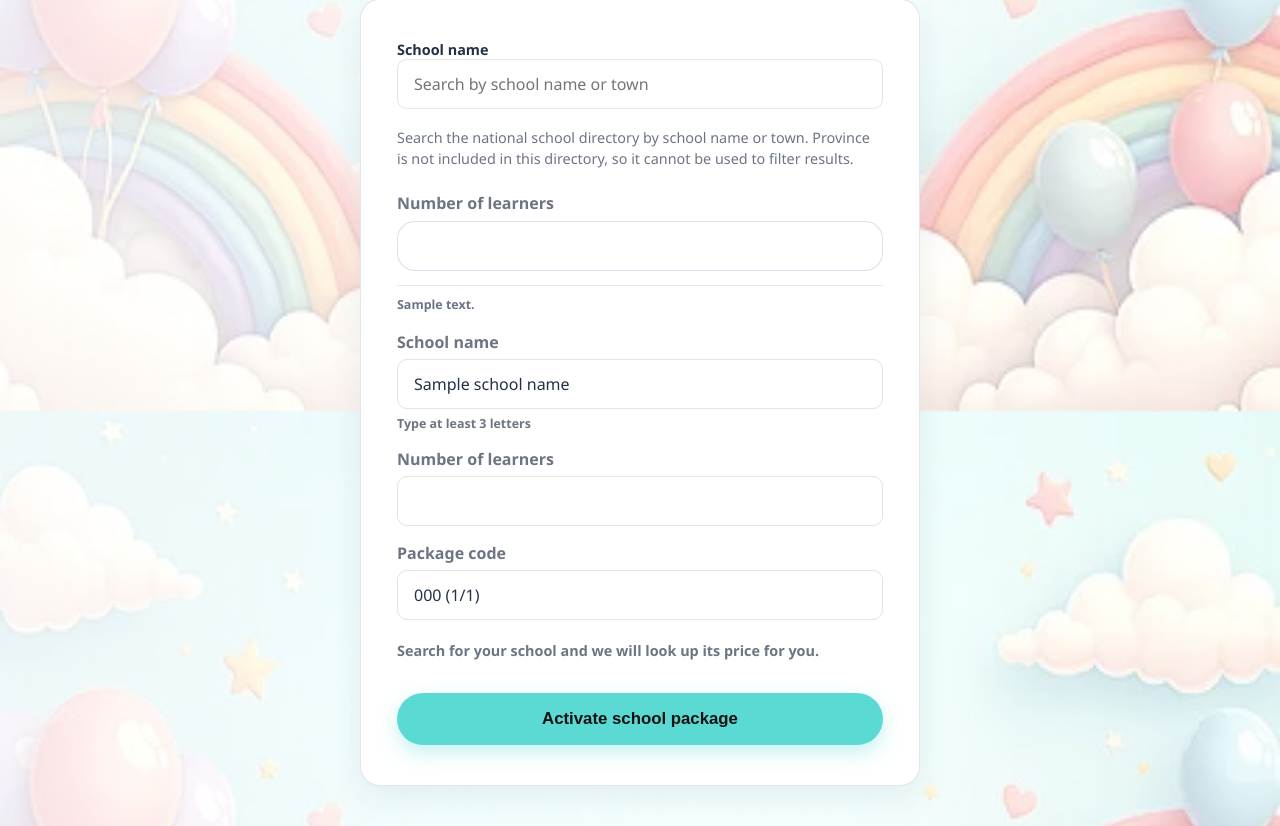
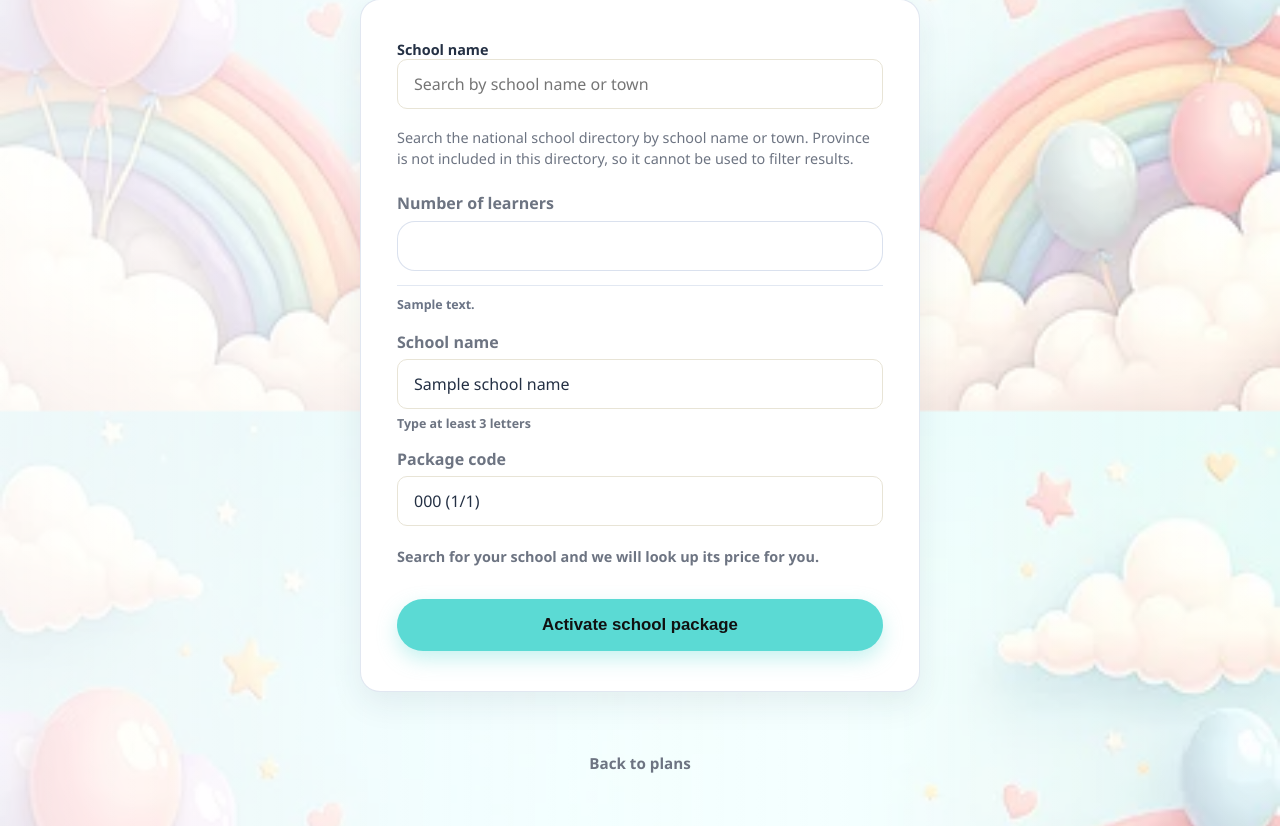
Before and after one commit to Konig-NB/SGILA, a Django app: template templates/redeem_package_teacher.html in a window 1280 px wide. Shown: the part 389-1215 px from the top of the page. Run offline with Django 5.2, Linux system fonts and the light colour scheme; tables that the repository leaves empty hold one stand-in row (values such as "Sample post"); the template is opened without the code that fills it: values that come from a table or form of the project are taken from there, most other values are stand-ins (such as "Sample title", 1, 10 or a date in 2020).

Commit message:
Fixed number

```diff
--- a/templates/redeem_package_teacher.html
+++ b/templates/redeem_package_teacher.html
@@ -22,11 +22,6 @@
       School name
       <input type="text" name="school_name" value="{{ school_name }}" required placeholder="Start typing your school name">
       <span class="field-hint">Type at least 3 letters</span>
-    </label>
-
-    <label class="subscription-field redeem-field">
-      Number of learners
-      <input type="number" name="learners" value="{{ school_finder.minimum_learners|default:100 }}" min="{{ school_finder.minimum_learners|default:100 }}" step="1" inputmode="numeric" required>
     </label>
 
     {% if enquiry_quote.valid %}
```
